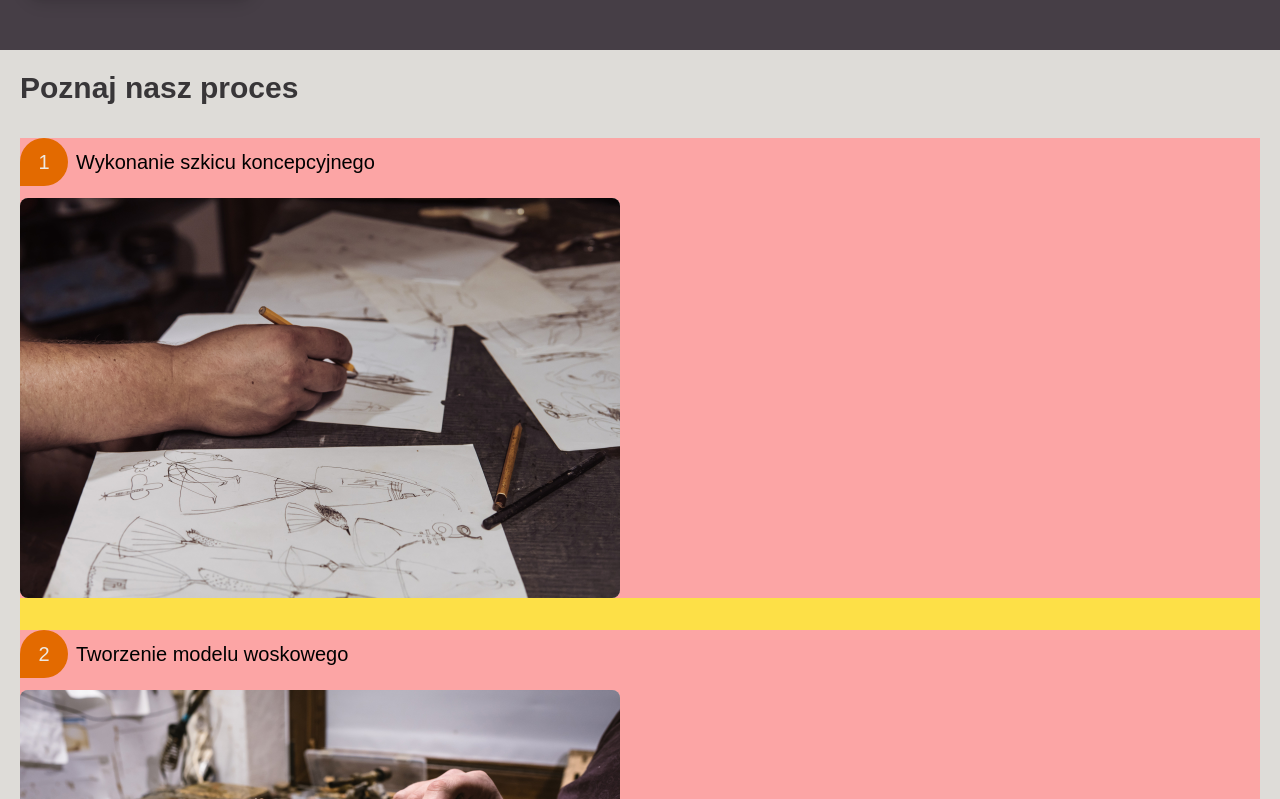
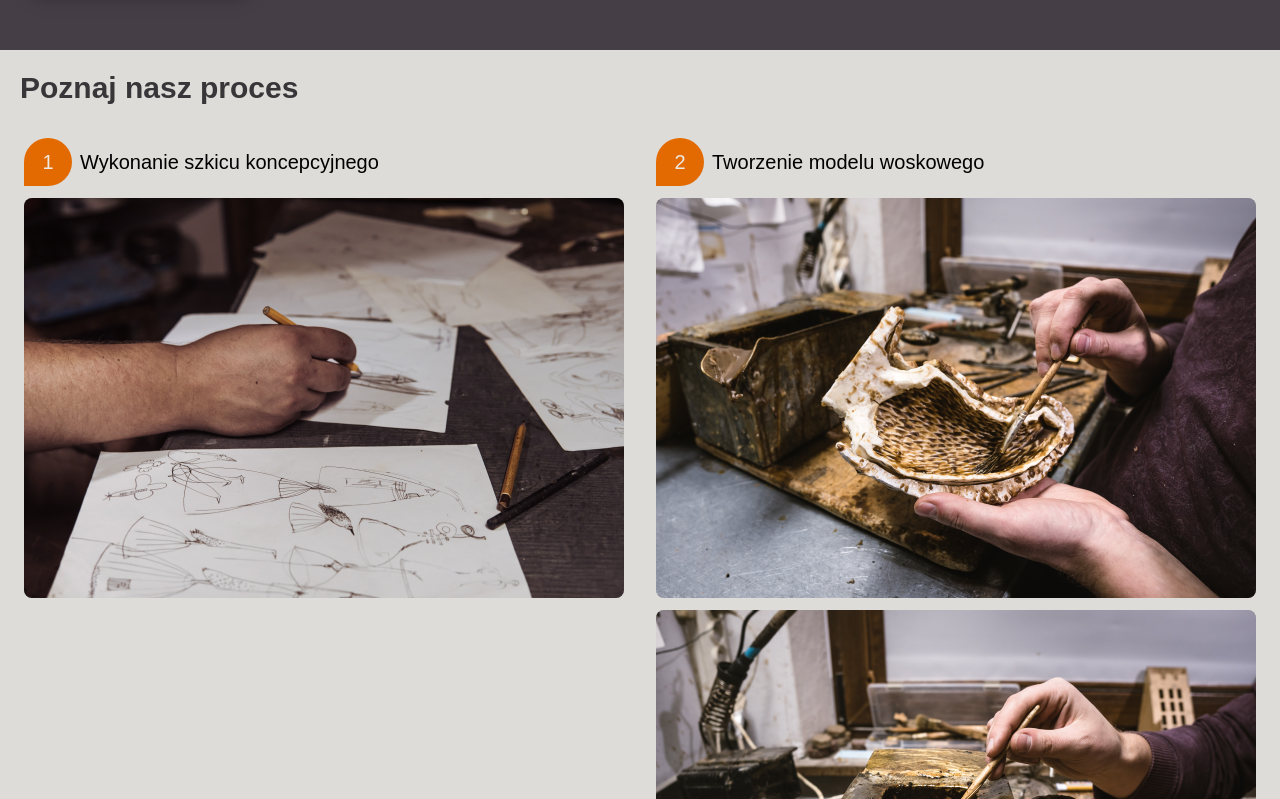
Before and after one commit to MarioLuigie/Odlew, a Next.js app: page /oferta in a window 1280 px wide. Shown: the part 1301-2100 px from the top of the page. Built offline with nearby package versions, Linux system fonts and the light colour scheme; no server answers.

Commit message:
Styles: Style position images in OfferPage.tsx

```diff
--- a/src/components/pages/OfferPage.tsx
+++ b/src/components/pages/OfferPage.tsx
@@ -41,7 +41,7 @@ export default function OfferPage() {
 			</div>
 			<div className="bg-background px-5">
 				<Title className="mb-8 dp:text-3xl">Poznaj nasz proces</Title>
-				<div className="flex flex-col gap-8 bg-yellow-300">
+				<div className="flex flex-col gap-8 dp:flex-row dp:flex-wrap dp:justify-center">
 					{/* {Array.from({ length: 12 }, (_, i) => (
 						<div key={i} className="flex flex-col gap-3">
 							<div className="flex justify-start items-center gap-2">
@@ -54,7 +54,7 @@ export default function OfferPage() {
 						</div>
 					))} */}
 					{OfferImages.map((section, i) => (
-						<div key={i} className="w-full bg-red-300">
+						<div key={i}>
 							<div className="flex flex-col gap-3 dp:max-w-[600px]">
 								<div className="flex justify-start items-center gap-2">
 									<Drop className="dp:min-w-12 dp:min-h-12 dp:text-xl">
```
